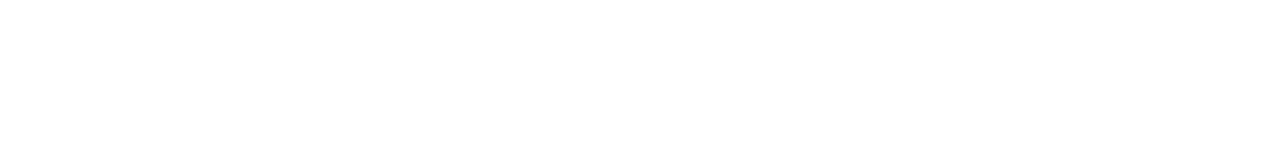
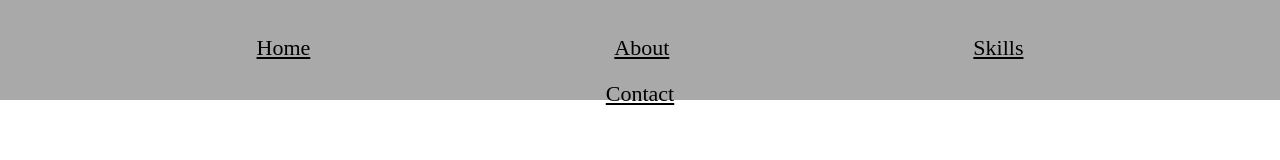
Before and after one commit to aruntutter/css-position-property, a plain HTML site: page index.html in a window 1280 px wide. Drawn offline with Linux system fonts and the light colour scheme.

Commit message:
navbar created

```diff
--- a/index.html
+++ b/index.html
@@ -15,6 +15,15 @@
 </head>
 
 <body>
+  <!-- Navbar -->
+  <nav>
+    <ul>
+      <li><a href="">Home</a></li>
+      <li><a href="">About</a></li>
+      <li><a href="">Skills</a></li>
+      <li><a href="">Contact</a></li>
+    </ul>
+  </nav>
 
 </body>
 
--- a/style.css
+++ b/style.css
@@ -3,3 +3,24 @@
   padding: 0;
   box-sizing: border-box;
 }
+
+nav {
+  width: 100vw;
+  height: 100px;
+  background-color: darkgrey;
+}
+
+ul {
+  text-align: center;
+  padding-top: 25px;
+}
+
+ul>li {
+  display: inline-block;
+  padding: 10px 150px;
+  font-size: 22px;
+}
+
+a {
+  color: black;
+}
```
